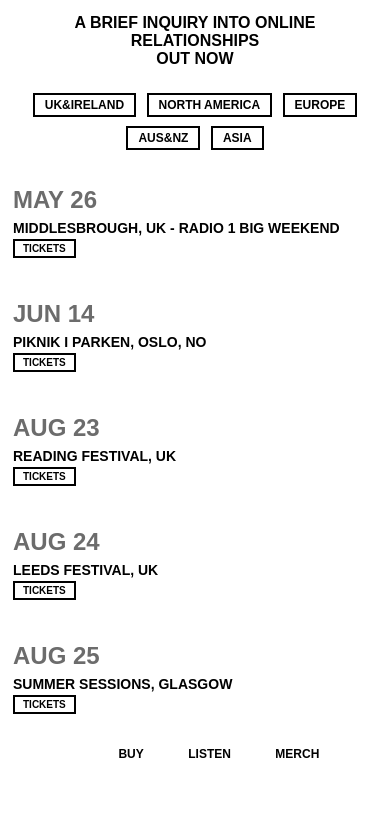
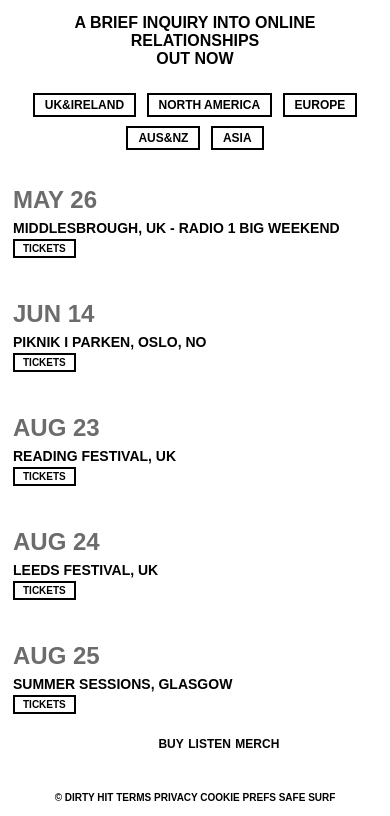
Before and after one commit to hato0317/hato0317.github.io, a plain HTML site: page index.html in a window 390 px wide. Shown: the part 90-906 px from the top of the page. Drawn offline with nearby package versions, Linux system fonts and the light colour scheme.

Commit message:
Update stylesheet.css

```diff
--- a/stylesheet.css
+++ b/stylesheet.css
@@ -1,5 +1,5 @@
 
-@media only screen and (min-width:670px) {
+@media only screen and (min-width:770px) {
   .blur{
     display: none;
   }
@@ -261,9 +261,13 @@ height: 100%;
   font-weight: 600 !important;
 }
 
+.link{
+    margin:20px 0px 0px 0px;
+}
 .link a{
   font-size: 12px !important;
   font-weight: 600 !important;
+  margin: 0px 0px !important;
 }
 footer{
   text-align: center;
```
